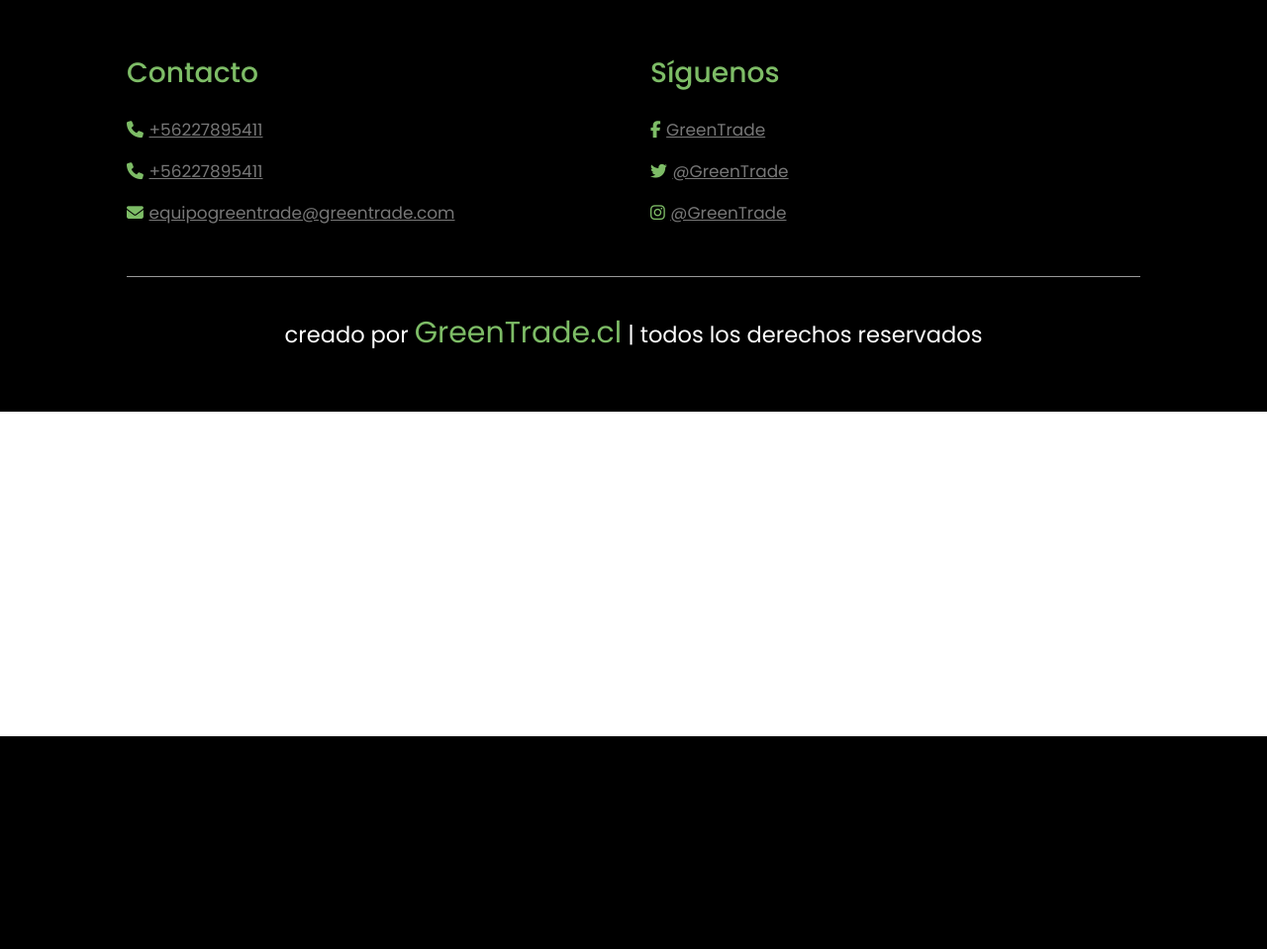
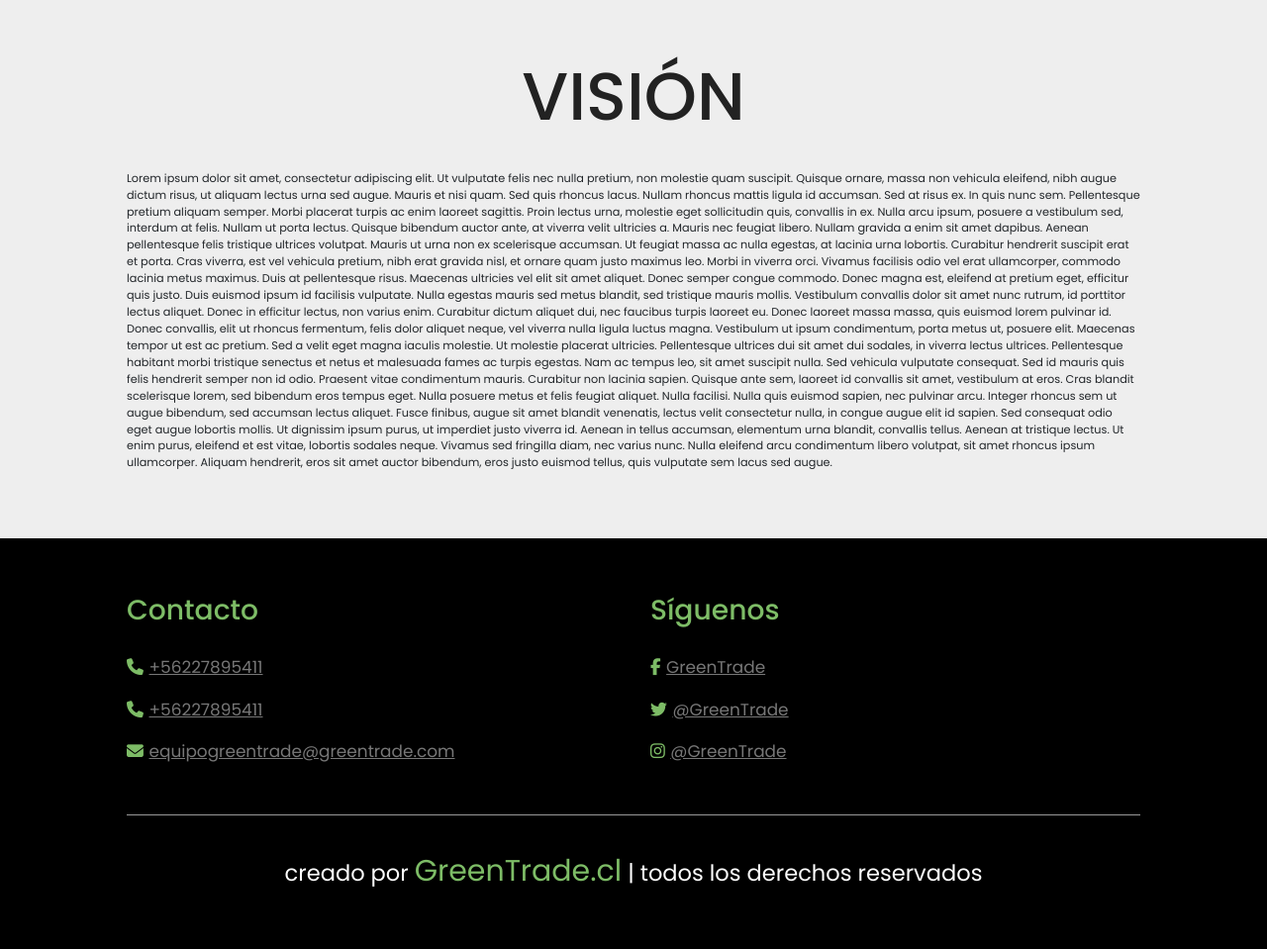
Before and after one commit to steffieess/GreenTrade, a PHP site: page /html/pages/general/vision.php in a window 1280 px wide. Shown: the part 56-1015 px from the top of the page at 99% size. Before the commit the page ends 800 px from the top, so only its background shows below. Run offline with PHP 8.4, Linux system fonts and the light colour scheme; style sheets or scripts are compiled from the project's sources; some libraries are stand-ins or nearby versions.

Commit message:
ola
cambios para no interferir con el hosting..

```diff
--- a/html/pages/general/vision.php
+++ b/html/pages/general/vision.php
@@ -4,6 +4,24 @@
 
 <!--body section starts-->
 
+<section class="home-packages">
+
+   <h1 class="heading-title"> VISIÓN </h1>
+<div class="box">
+         <div class="content">
+            <p>Lorem ipsum dolor sit amet, consectetur adipiscing elit. Ut vulputate felis nec nulla pretium, non molestie quam suscipit. Quisque ornare, massa non vehicula eleifend, nibh augue dictum risus, ut aliquam lectus urna sed augue. Mauris et nisi quam. Sed quis rhoncus lacus. Nullam rhoncus mattis ligula id accumsan. Sed at risus ex. In quis nunc sem. Pellentesque pretium aliquam semper. Morbi placerat turpis ac enim laoreet sagittis. Proin lectus urna, molestie eget sollicitudin quis, convallis in ex. Nulla arcu ipsum, posuere a vestibulum sed, interdum at felis. Nullam ut porta lectus.
+
+Quisque bibendum auctor ante, at viverra velit ultricies a. Mauris nec feugiat libero. Nullam gravida a enim sit amet dapibus. Aenean pellentesque felis tristique ultrices volutpat. Mauris ut urna non ex scelerisque accumsan. Ut feugiat massa ac nulla egestas, at lacinia urna lobortis. Curabitur hendrerit suscipit erat et porta. Cras viverra, est vel vehicula pretium, nibh erat gravida nisl, et ornare quam justo maximus leo. Morbi in viverra orci. Vivamus facilisis odio vel erat ullamcorper, commodo lacinia metus maximus. Duis at pellentesque risus. Maecenas ultricies vel elit sit amet aliquet. Donec semper congue commodo. Donec magna est, eleifend at pretium eget, efficitur quis justo.
+
+Duis euismod ipsum id facilisis vulputate. Nulla egestas mauris sed metus blandit, sed tristique mauris mollis. Vestibulum convallis dolor sit amet nunc rutrum, id porttitor lectus aliquet. Donec in efficitur lectus, non varius enim. Curabitur dictum aliquet dui, nec faucibus turpis laoreet eu. Donec laoreet massa massa, quis euismod lorem pulvinar id. Donec convallis, elit ut rhoncus fermentum, felis dolor aliquet neque, vel viverra nulla ligula luctus magna. Vestibulum ut ipsum condimentum, porta metus ut, posuere elit. Maecenas tempor ut est ac pretium. Sed a velit eget magna iaculis molestie. Ut molestie placerat ultricies.
+
+Pellentesque ultrices dui sit amet dui sodales, in viverra lectus ultrices. Pellentesque habitant morbi tristique senectus et netus et malesuada fames ac turpis egestas. Nam ac tempus leo, sit amet suscipit nulla. Sed vehicula vulputate consequat. Sed id mauris quis felis hendrerit semper non id odio. Praesent vitae condimentum mauris. Curabitur non lacinia sapien. Quisque ante sem, laoreet id convallis sit amet, vestibulum at eros. Cras blandit scelerisque lorem, sed bibendum eros tempus eget. Nulla posuere metus et felis feugiat aliquet. Nulla facilisi. Nulla quis euismod sapien, nec pulvinar arcu. Integer rhoncus sem ut augue bibendum, sed accumsan lectus aliquet. Fusce finibus, augue sit amet blandit venenatis, lectus velit consectetur nulla, in congue augue elit id sapien.
+
+Sed consequat odio eget augue lobortis mollis. Ut dignissim ipsum purus, ut imperdiet justo viverra id. Aenean in tellus accumsan, elementum urna blandit, convallis tellus. Aenean at tristique lectus. Ut enim purus, eleifend et est vitae, lobortis sodales neque. Vivamus sed fringilla diam, nec varius nunc. Nulla eleifend arcu condimentum libero volutpat, sit amet rhoncus ipsum ullamcorper. Aliquam hendrerit, eros sit amet auctor bibendum, eros justo euismod tellus, quis vulputate sem lacus sed augue.</p>
+
+
+   </div>
+</section>
 <!--body section ends-->
 
 <!-- footer section starts  -->
--- a/includes/header.php
+++ b/includes/header.php
@@ -6,6 +6,7 @@
    <meta charset="UTF-8">
    <meta http-equiv="X-UA-Compatible" content="IE=edge">
    <meta name="viewport" content="width=device-width, initial-scale=1.0">
+   <link rel="icon" type="image/png" href="../../img/logo.png">
    <title>GreenTrade</title>
    <!-- swiper css link  -->
    <script src="https://code.jquery.com/jquery-3.6.1.slim.js" integrity="sha256-tXm+sa1uzsbFnbXt8GJqsgi2Tw+m4BLGDof6eUPjbtk=" crossorigin="anonymous"></script>
@@ -16,7 +17,7 @@
    <!-- CSS only -->
    <link href="https://cdn.jsdelivr.net/npm/bootstrap@5.2.0-beta1/dist/css/bootstrap.min.css" rel="stylesheet" integrity="sha384-0evHe/X+R7YkIZDRvuzKMRqM+OrBnVFBL6DOitfPri4tjfHxaWutUpFmBp4vmVor" crossorigin="anonymous">
    <!-- CSS -->
-   <link rel="stylesheet" href="../../../css/style.scss">
+   <link rel="stylesheet" href="../../../css/style.css">
 </head>
 
 <style>
@@ -144,7 +145,7 @@
             <ul class="nav col-12 col-lg-auto me-lg-auto mb-2 justify-content-center mb-md-0">
                <?php if (!empty($dataUserM)) : ?>
                   <?php if ($tipoUsu == 1 || $tipoUsu == 2) : ?>
-                     <li><a href="../general/inicio.php"><img src="../../img/logo.png.png" alt=""></a></li>
+                     <li><a href="../general/inicio.php"><img src="../../img/logo.png" alt=""></a></li>
                      <li><a href="../general/inicio.php" class="nav-link px-2 text-white" style="font-size: 15px;">GreenTrade</a></li>
                      <li><a href="../general/homepage.php" class="nav-link px-2 text-white" style="font-size: 15px;">Inicio</a></li>
                      <li><a href="../general/importaciones.php" class="nav-link px-2 text-white" style="font-size: 15px;">Importaciones</a></li>
@@ -160,7 +161,7 @@
                   <?php endif ?>
 
                <?php else : ?>
-                  <li><a href="../general/inicio.php"><img src="../../img/logo.png.png" alt=""></a></li>
+                  <li><a href="../general/inicio.php"><img src="../../img/logo.png" alt=""></a></li>
                   <li><a href="../general/inicio.php" class="nav-link px-2 text-white" style="font-size: 15px;">GreenTrade</a></li>
                   <li><a href="../general/vision.php" class="nav-link px-2 text-white" style="font-size: 15px;">Visión</a></li>
                <?php endif ?>
```
Also changed, not shown: css/style.css (renamed from css/style.scss), html/img/logo.png (renamed from html/img/logo.png.png).
